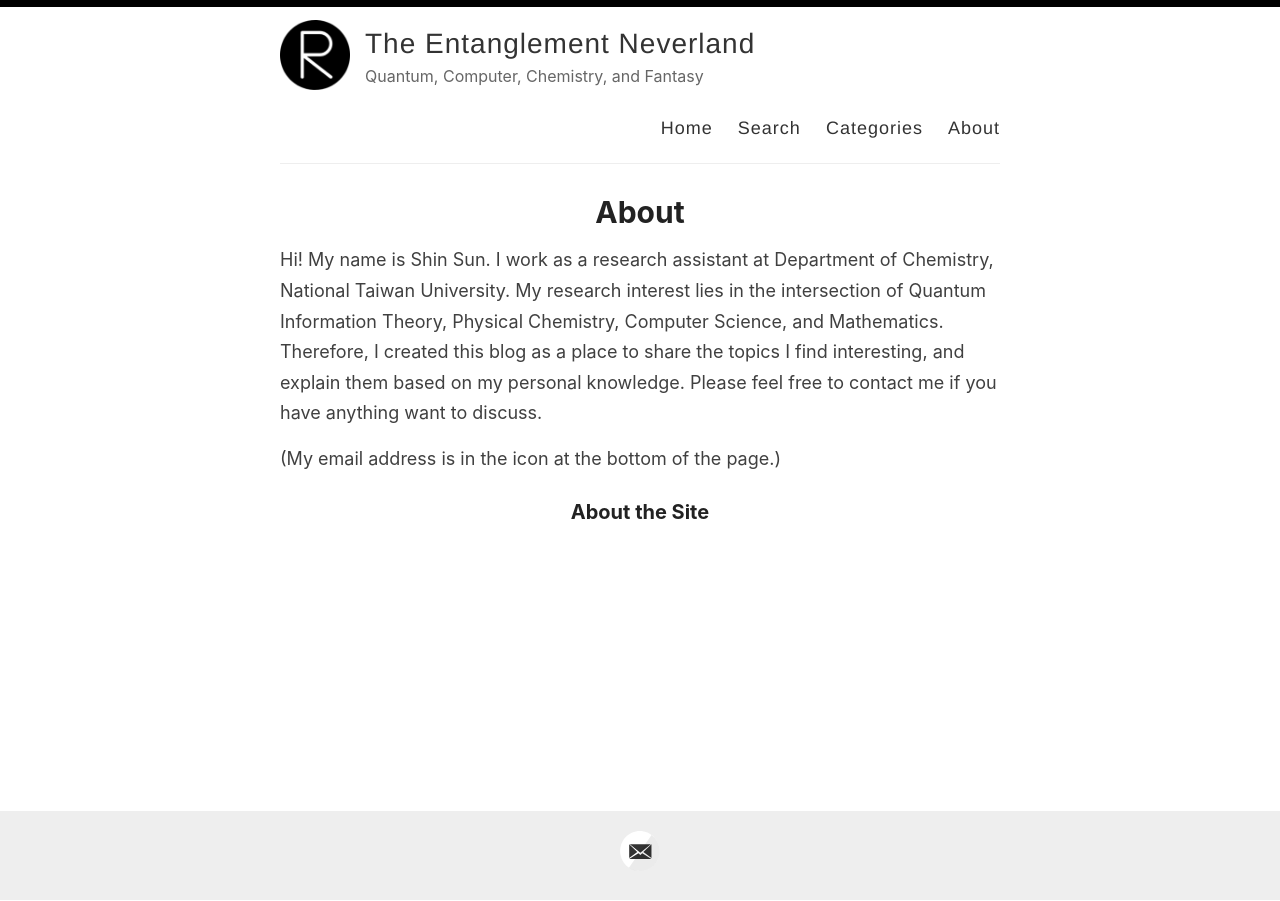
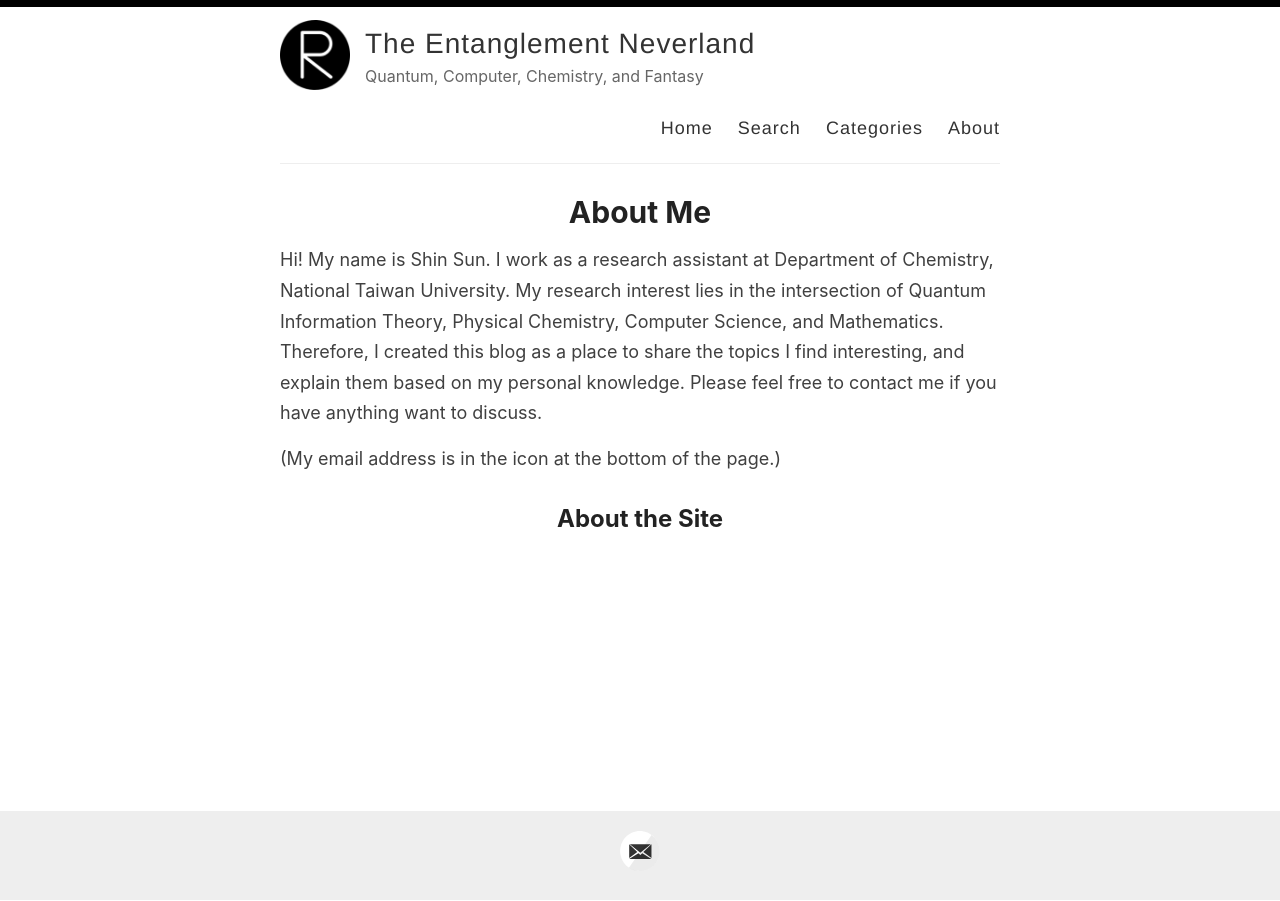
Before and after one commit to ZincSun/ZincSun.github.io, a Jekyll site: the page built from _pages/about.md, in a window 1280 px wide. Built offline with Jekyll 4.4.1, drawn with Linux system fonts in a browser that asks for light colours.

```diff
--- a/_pages/about.md
+++ b/_pages/about.md
@@ -1,6 +1,6 @@
 ---
 layout: page
-title: About
+title: About Me
 permalink: /about/
 ---
 
@@ -11,4 +11,4 @@ if you have anything want to discuss.
 
 (My email address is in the icon at the bottom of the page.)
 
-### About the Site
+## About the Site
```
